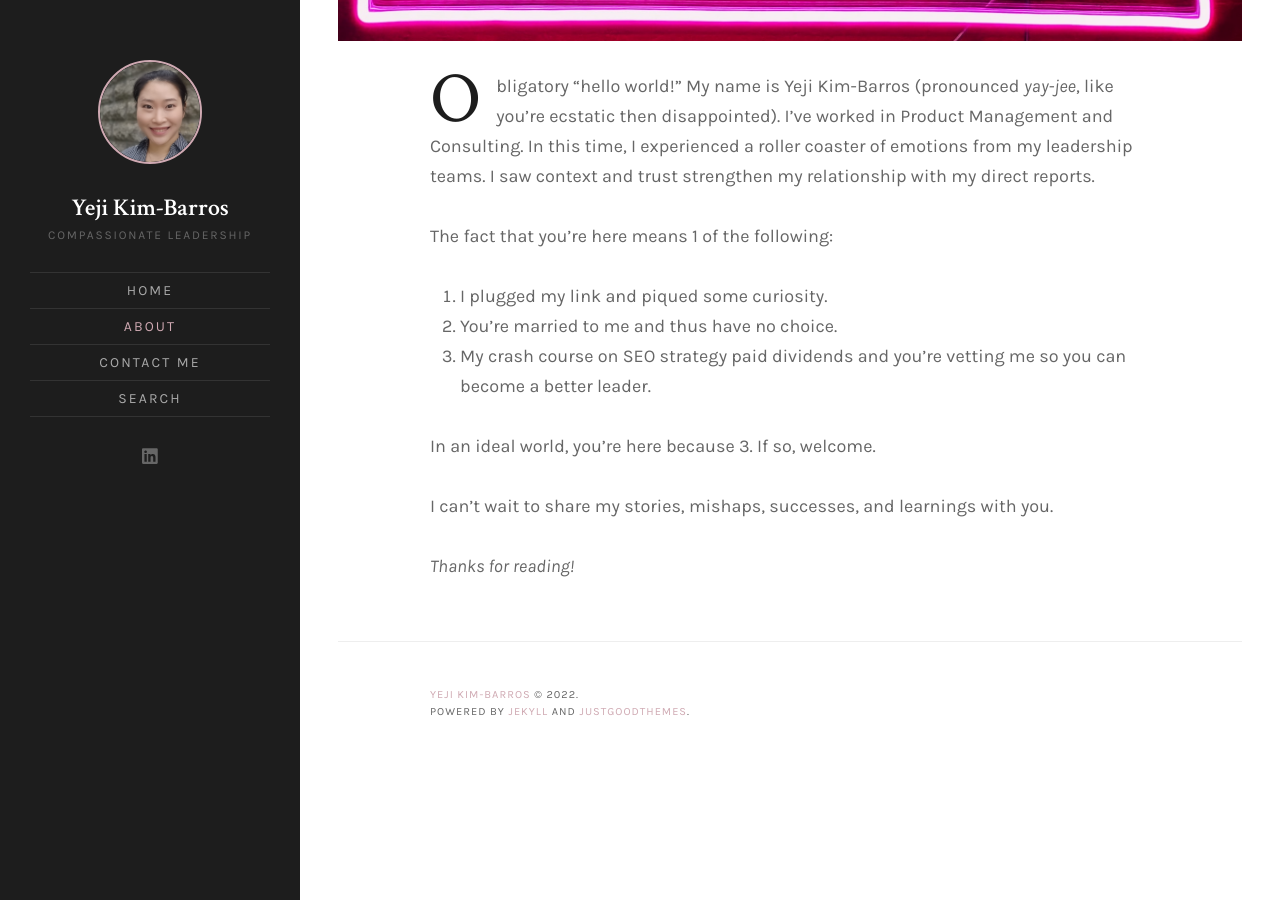
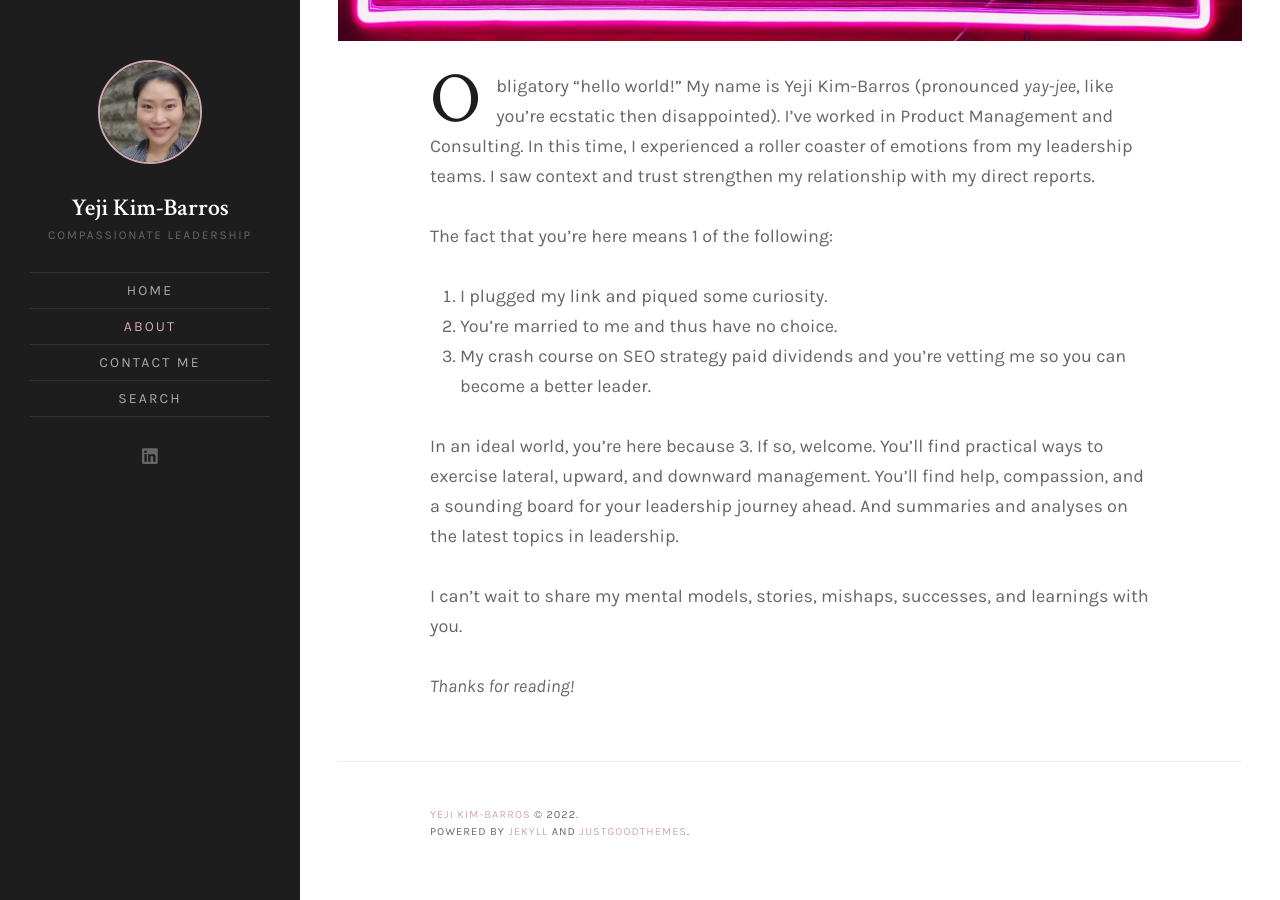
Before and after one commit to ykbarros/ykbarros.github.io, a Jekyll site: the page built from about.md, in a window 1280 px wide and 900 px high, scrolled down 1042 px. Built offline with Jekyll 4.4.1, drawn with Linux system fonts in a browser that asks for light colours; a script that is not in the unit is left out.

Commit message:
Update about.md

```diff
--- a/about.md
+++ b/about.md
@@ -11,8 +11,8 @@ The fact that you're here means 1 of the following:
 2. You're married to me and thus have no choice.
 3. My crash course on SEO strategy paid dividends and you're vetting me so you can become a better leader.
 
-In an ideal world, you're here because 3. If so, welcome.
+In an ideal world, you're here because 3. If so, welcome. You'll find practical ways to exercise lateral, upward, and downward management. You'll find help, compassion, and a sounding board for your leadership journey ahead. And summaries and analyses on the latest topics in leadership.
 
-I can't wait to share my stories, mishaps, successes, and learnings with you.
+I can't wait to share my mental models, stories, mishaps, successes, and learnings with you.
 
 *Thanks for reading!*
```
